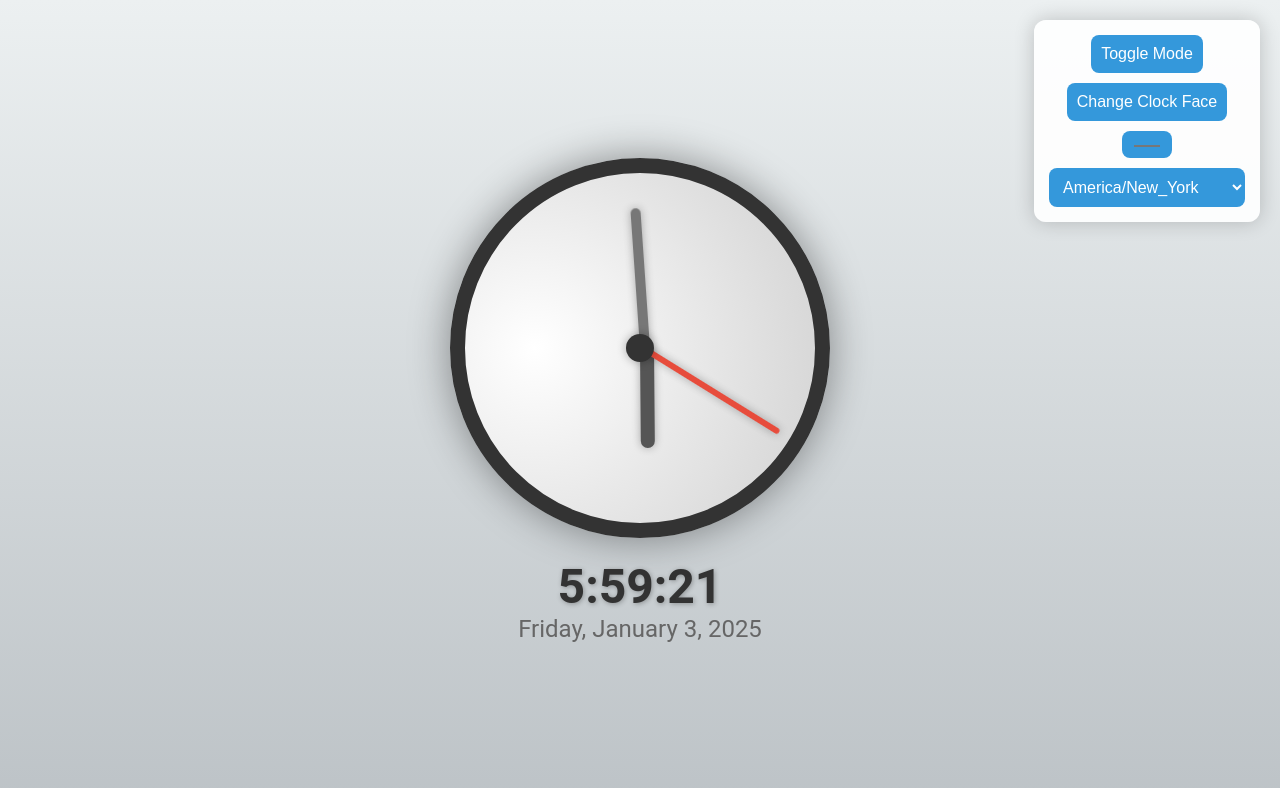
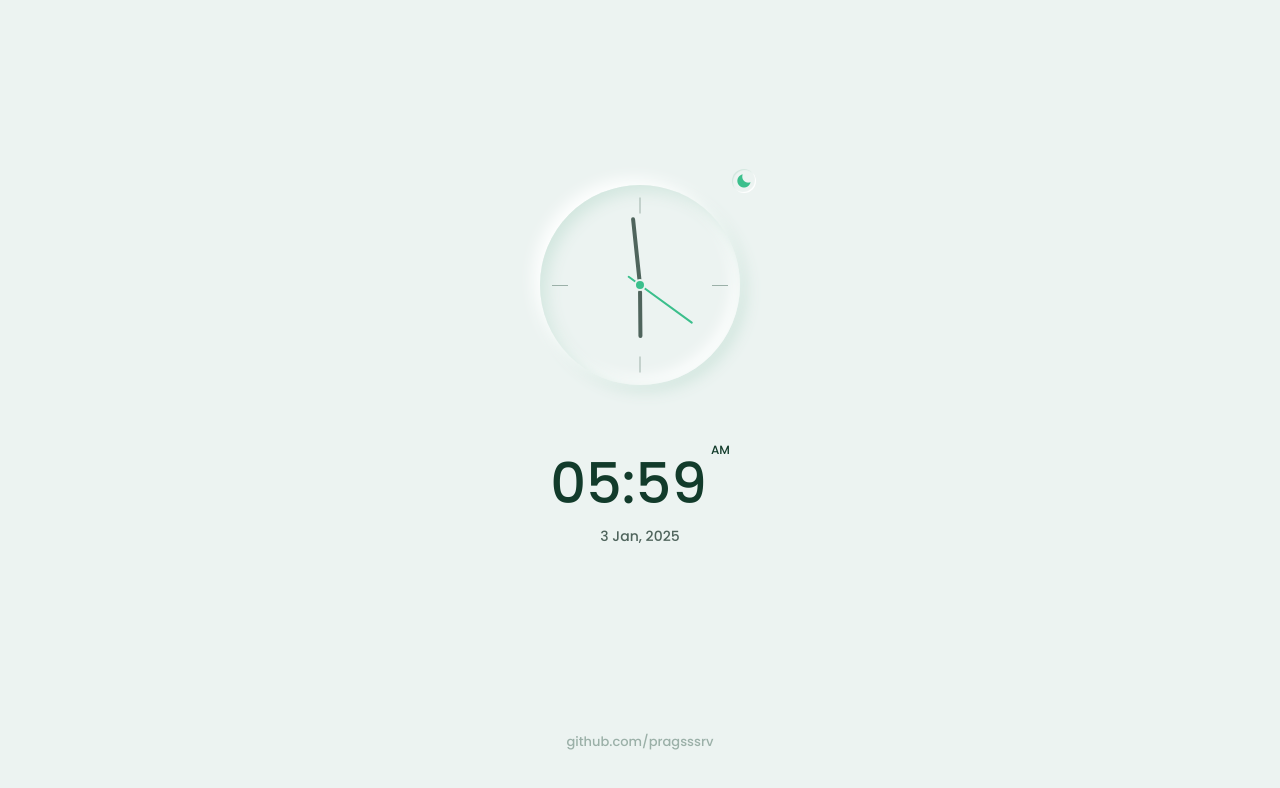
Before and after one commit to pragsssrv/Analog-Clock, a plain HTML site: page index.html in a window 1280 px wide. Drawn offline with nearby package versions, Linux system fonts and the light colour scheme.

Commit message:
Improved and cleaned the UI look on the website

```diff
--- a/index.html
+++ b/index.html
@@ -1,32 +1,64 @@
 <!DOCTYPE html>
 <html lang="en">
-<head>
-    <meta charset="UTF-8">
-    <meta name="viewport" content="width=device-width, initial-scale=1.0">
-    <title>Enhanced Analog Clock</title>
-    <link rel="stylesheet" href="styles.css">
-</head>
-<body>
-    <div class="settings-panel">
-        <button id="toggle-mode">Toggle Mode</button>
-        <button id="change-face">Change Clock Face</button>
-        <input type="color" id="color-picker" title="Pick Clock Color">
-        <select id="timezone-select">
-            <!-- Options for different timezones (populated by JavaScript) -->
-        </select>
-    </div>
-    <div class="clock-container">
-        <div class="clock">
-            <div class="hand hour-hand"></div>
-            <div class="hand minute-hand"></div>
-            <div class="hand second-hand"></div>
-            <div class="center-dot"></div>
+  <head>
+    <meta charset="UTF-8" />
+    <meta name="viewport" content="width=device-width, initial-scale=1.0" />
+
+    <link
+      rel="stylesheet"
+      href="https://cdn.jsdelivr.net/npm/boxicons@latest/css/boxicons.min.css"
+    />
+
+    <link rel="stylesheet" href="styles.css" />
+
+    <title>Clock Ui</title>
+  </head>
+  <body>
+    <section class="clock container">
+      <div class="clock__container grid">
+        <div class="clock__content grid">
+          <div class="clock__circle">
+            <span class="clock__twelve"></span>
+            <span class="clock__three"></span>
+            <span class="clock__six"></span>
+            <span class="clock__nine"></span>
+
+            <div class="clock__rounder"></div>
+            <div class="clock__hour" id="clock-hour"></div>
+            <div class="clock__minutes" id="clock-minutes"></div>
+            <div class="clock__seconds" id="clock-seconds"></div>
+
+            <div class="clock__theme">
+              <i class="bx bxs-moon" id="theme-button"></i>
+            </div>
+          </div>
+
+          <div>
+            <div class="clock__text">
+              <div class="clock__text-hour" id="text-hour"></div>
+              <div class="clock__text-minutes" id="text-minutes"></div>
+              <div class="clock__text-ampm" id="text-ampm"></div>
+            </div>
+
+            <div class="clock__date">
+              <!-- <span id="date-day-week"></span> -->
+              <span id="date-day"></span>
+              <span id="date-month"></span>
+              <span id="date-year"></span>
+            </div>
+          </div>
         </div>
-        <div class="digital-time-container">
-            <div class="digital-time">12:00:00</div>
-            <div class="date">July 11, 2024</div>
-        </div>
-    </div>
+
+        <a
+          href="https://github.com/pragsssrv"
+          target="_blank"
+          class="clock__logo"
+        >
+          github.com/pragsssrv
+        </a>
+      </div>
+    </section>
+
     <script src="script.js"></script>
-</body>
+  </body>
 </html>
--- a/script.js
+++ b/script.js
@@ -1,106 +1,87 @@
-document.addEventListener('DOMContentLoaded', function() {
-    const hourHand = document.querySelector('.hour-hand');
-    const minuteHand = document.querySelector('.minute-hand');
-    const secondHand = document.querySelector('.second-hand');
-    const digitalTime = document.querySelector('.digital-time');
-    const dateDisplay = document.querySelector('.date');
-    const clock = document.querySelector('.clock');
-    const colorPicker = document.getElementById('color-picker');
-    const toggleModeButton = document.getElementById('toggle-mode');
-    const changeFaceButton = document.getElementById('change-face');
-    const timezoneSelect = document.getElementById('timezone-select');
+const hour = document.getElementById('clock-hour'),
+      minutes = document.getElementById('clock-minutes'),
+      seconds = document.getElementById('clock-seconds')
 
-    function updateClock() {
-        const now = new Date();
-        const seconds = now.getSeconds();
-        const minutes = now.getMinutes();
-        const hours = now.getHours();
+const clock = () =>{
+    let date = new Date()
 
-        const secondDegrees = (seconds / 60) * 360;
-        const minuteDegrees = (minutes / 60) * 360 + (seconds / 60) * 6;
-        const hourDegrees = (hours % 12) / 12 * 360 + (minutes / 60) * 30;
+    let hh = date.getHours() * 30,
+        mm = date.getMinutes() * 6,
+        ss = date.getSeconds() * 6
 
-        secondHand.style.transform = `rotate(${secondDegrees}deg)`;
-        minuteHand.style.transform = `rotate(${minuteDegrees}deg)`;
-        hourHand.style.transform = `rotate(${hourDegrees}deg)`;
+    hour.style.transform = `rotateZ(${hh + mm / 12}deg)`
+    minutes.style.transform = `rotateZ(${mm}deg)`
+    seconds.style.transform = `rotateZ(${ss}deg)`
+}
+setInterval(clock, 1000) // 1000 = 1s
 
-        const hourFormat = hours % 12 || 12; // 12-hour format
-        const minuteFormat = minutes < 10 ? `0${minutes}` : minutes;
-        const secondFormat = seconds < 10 ? `0${seconds}` : seconds;
+const textHour = document.getElementById('text-hour'),
+      textMinutes = document.getElementById('text-minutes'),
+      textAmPm = document.getElementById('text-ampm'),
 
-        digitalTime.textContent = `${hourFormat}:${minuteFormat}:${secondFormat}`;
+      dateDay = document.getElementById('date-day'),
+      dateMonth = document.getElementById('date-month'),
+      dateYear = document.getElementById('date-year')
 
-        const options = { weekday: 'long', year: 'numeric', month: 'long', day: 'numeric' };
-        dateDisplay.textContent = now.toLocaleDateString('en-US', options);
+const clockText = () =>{
+    let date = new Date()
+
+    let hh = date.getHours(),
+        ampm,
+        mm = date.getMinutes(),
+        day = date.getDate(),
+        // dayweek = date.getDay(),
+        month = date.getMonth(),
+        year = date.getFullYear()
+
+    if(hh >= 12){
+        hh = hh - 12
+        ampm = 'PM'
+    }else{
+        ampm = 'AM'
     }
 
-    function toggleMode() {
-        document.body.classList.toggle('dark-mode');
-    }
+    if(hh == 0){hh = 12}
 
-    function changeClockFace() {
-        const faces = [
-            'radial-gradient(circle at 20%, #ffffff, #d1d1d1)',
-            'radial-gradient(circle at 20%, #ff7e5f, #feb47b)',
-            'linear-gradient(to right, #ff7e5f, #feb47b)',
-            'url("pattern1.png")',
-            'url("pattern2.png")'
-        ];
+    if(hh < 10){hh = `0${hh}`}
 
-        let newFace = faces[Math.floor(Math.random() * faces.length)];
-        clock.style.backgroundImage = newFace;
-    }
+    textHour.innerHTML = `${hh}:`
 
-    function changeClockColor() {
-        const selectedColor = colorPicker.value;
-        clock.style.background = selectedColor;
-    }
+    if(mm < 10){mm = `0${mm}`}
 
-    function updateTimezone() {
-        const selectedTimezone = timezoneSelect.value;
-        const now = new Date().toLocaleString('en-US', { timeZone: selectedTimezone });
-        const localNow = new Date(now);
-        const seconds = localNow.getSeconds();
-        const minutes = localNow.getMinutes();
-        const hours = localNow.getHours();
+    textMinutes.innerHTML = mm
 
-        const secondDegrees = (seconds / 60) * 360;
-        const minuteDegrees = (minutes / 60) * 360 + (seconds / 60) * 6;
-        const hourDegrees = (hours % 12) / 12 * 360 + (minutes / 60) * 30;
+    textAmPm.innerHTML = ampm
 
-        secondHand.style.transform = `rotate(${secondDegrees}deg)`;
-        minuteHand.style.transform = `rotate(${minuteDegrees}deg)`;
-        hourHand.style.transform = `rotate(${hourDegrees}deg)`;
+    let months = ['Jan', 'Feb', 'Mar', 'Apr', 'May', 'Jun', 'Jul', 'Aug', 'Sep', 'Oct', 'Nov', 'Dec']
 
-        const hourFormat = hours % 12 || 12;
-        const minuteFormat = minutes < 10 ? `0${minutes}` : minutes;
-        const secondFormat = seconds < 10 ? `0${seconds}` : seconds;
+    dateDay.innerHTML = day
+    dateMonth.innerHTML = `${months[month]},`
+    dateYear.innerHTML = year
+}
+setInterval(clockText, 1000) // 1000 = 1s
 
-        digitalTime.textContent = `${hourFormat}:${minuteFormat}:${secondFormat}`;
-    }
+const themeButton = document.getElementById('theme-button')
+const darkTheme = 'dark-theme'
+const iconTheme = 'bxs-sun'
 
-    // Populate timezone select options
-    function populateTimezones() {
-        const timezones = [
-            'America/New_York', 'America/Chicago', 'America/Denver', 'America/Los_Angeles',
-            'Europe/London', 'Europe/Paris', 'Europe/Berlin', 'Asia/Tokyo', 'Australia/Sydney'
-        ];
+const selectedTheme = localStorage.getItem('selected-theme')
+const selectedIcon = localStorage.getItem('selected-icon')
 
-        timezones.forEach(tz => {
-            const option = document.createElement('option');
-            option.value = tz;
-            option.textContent = tz;
-            timezoneSelect.appendChild(option);
-        });
+const getCurrentTheme = () => document.body.classList.contains(darkTheme) ? 'dark' : 'light'
+const getCurrentIcon = () => themeButton.classList.contains(iconTheme) ? 'bxs-moon' : 'bxs-sun'
 
-        timezoneSelect.addEventListener('change', updateTimezone);
-    }
+if (selectedTheme) {
+  // If the validation is fulfilled, we ask what the issue was to know if we activated or deactivated the dark
+  document.body.classList[selectedTheme === 'dark' ? 'add' : 'remove'](darkTheme)
+  themeButton.classList[selectedIcon === 'bxs-moon' ? 'add' : 'remove'](iconTheme)
+}
 
-    populateTimezones();
-    toggleModeButton.addEventListener('click', toggleMode);
-    changeFaceButton.addEventListener('click', changeClockFace);
-    colorPicker.addEventListener('input', changeClockColor);
-
-    setInterval(updateClock, 1000);
-    updateClock();  // Initial call to set clock immediately on load
-});
+themeButton.addEventListener('click', () => {
+    // Add or remove the dark / icon theme
+    document.body.classList.toggle(darkTheme)
+    themeButton.classList.toggle(iconTheme)
+    // We save the theme and the current icon that the user chose
+    localStorage.setItem('selected-theme', getCurrentTheme())
+    localStorage.setItem('selected-icon', getCurrentIcon())
+})
--- /dev/null
+++ b/styles.scss
@@ -0,0 +1,274 @@
+/*=============== GOOGLE FONTS ===============*/
+@import url('https://fonts.googleapis.com/css2?family=Poppins:wght@400;500&display=swap');
+
+/*=============== VARIABLES CSS ===============*/
+:root{
+    /*========== Colors ==========*/
+    --hue-color: 240;
+
+    --first-color: hsl(var(--hue-color), 53%, 49%);
+    --title-color: hsl(var(--hue-color), 53%, 15%);
+    --text-color: hsl(var(--hue-color), 12%, 35%);
+    --text-color-light: hsl(var(--hue-color), 12%, 65%);
+    --white-color: #FFF;
+    --body-color: hsl(var(--hue-color), 24%, 94%);
+
+    /*========== Font and typography ==========*/
+    --body-font: 'Poppins', sans-serif;
+
+    --biggest-font-size: 3rem;
+    --small-font-size: .813rem;
+    --smaller-font-size: .75rem;
+    --tiny-font-size: .625rem;
+
+    @media screen and (min-width: 968px){
+        --biggest-font-size: 3.5rem;
+        --small-font-size: .875rem;
+        --smaller-font-size: .813rem;
+        --tiny-font-size: .75rem;
+    }
+
+    /*========== Font weight ==========*/
+    --font-medium: 500;
+
+    /*========== Margenes Bottom ==========*/
+    --mb-0-25: .25rem;
+    --mb-1: 1rem;
+    --mb-1-5: 1.5rem;
+    --mb-2-5: 2.5rem;
+
+    /*========== z index ==========*/
+    --z-normal: 1;
+    --z-tooltip: 10;
+}
+
+/*========== Variables Dark theme ==========*/
+body.dark-theme{
+    --title-color: hsl(var(--hue-color), 12%, 95%);
+    --text-color: hsl(var(--hue-color), 12%, 75%);
+    --body-color: hsl(var(--hue-color), 10%, 16%);
+}
+
+/*========== Button Dark/Light ==========*/
+.clock__theme{
+    position: absolute;
+    top: -1rem;
+    right: -1rem;
+    display: flex;
+    padding: .25rem;
+    border-radius: 50%;
+    box-shadow: inset -1px -1px 1px hsla(var(--hue-color), 0%, 100%, 1),
+                inset 1px 1px 1px hsla(var(--hue-color), 30%, 86%, 1);
+    color: var(--first-color);
+    cursor: pointer;
+    transition: .4s; // For dark mode animation
+}
+
+/*========== Box shadow Dark theme ==========*/
+.dark-theme .clock__circle{
+    box-shadow: 6px 6px 16px hsla(var(--hue-color), 8%, 12%, 1),
+                -6px -6px 16px hsla(var(--hue-color), 8%, 20%, 1),
+                inset -6px -6px 16px hsla(var(--hue-color), 8%, 20%, 1),
+                inset 6px 6px 12px hsla(var(--hue-color), 8%, 12%, 1);
+}
+
+.dark-theme .clock__theme{
+    box-shadow: inset -1px -1px 1px hsla(var(--hue-color), 8%, 20%, 1),
+                inset 1px 1px 1px hsla(var(--hue-color), 8%, 12%, 1);
+}
+
+/*=============== BASE ===============*/
+*{
+    box-sizing: border-box;
+    padding: 0;
+    margin: 0;
+}
+
+body{
+    margin: 0;
+    font-family: var(--body-font);
+    background-color: var(--body-color);
+    color: var(--text-color);
+    transition: .4s; // For dark mode animation
+}
+
+a{
+    text-decoration: none;
+}
+
+/*=============== REUSABLE CSS CLASSES ===============*/
+.container{
+    max-width: 968px;
+    margin-left: var(--mb-1);
+    margin-right: var(--mb-1);
+}
+
+.grid{
+    display: grid;
+}
+
+/*=============== CLOCK ===============*/
+.clock{
+
+    &__container{
+        height: 100vh;
+        grid-template-rows: 1fr max-content;
+    }
+
+    &__circle{
+        position: relative;
+        width: 200px;
+        height: 200px;
+        box-shadow: -6px -6px 16px var(--white-color),
+                    6px 6px 16px hsla(var(--hue-color), 30%, 86%, 1),
+                    inset 6px 6px 16px hsla(var(--hue-color), 30%, 86%, 1),
+                    inset -6px -6px 16px var(--white-color);
+        border-radius: 50%;
+        justify-self: center;
+        display: flex;
+        justify-content: center;
+        align-items: center;
+        transition: .4s; // For dark mode animation
+    }
+    &__content{
+        align-self: center;
+        row-gap: 3.5rem;
+    }
+    &__twelve,
+    &__three,
+    &__six,
+    &__nine{
+        position: absolute;
+        width: 1rem;
+        height: 1px;
+        background-color: var(--text-color-light);
+    }
+    &__twelve,
+    &__six{
+        transform: translateX(-50%) rotate(90deg);
+    }
+    &__twelve{
+        top: 1.25rem;
+        left: 50%;
+    }
+    &__three{
+        top: 50%;
+        right: .75rem;
+    }
+    &__six{
+        bottom: 1.25rem;
+        left: 50%;
+    }
+    &__nine{
+        left: .75rem;
+        top: 50%;
+    }
+
+    &__rounder{
+        width: .75rem;
+        height: .75rem;
+        background-color: var(--first-color);
+        border-radius: 50%;
+        border: 2px solid var(--body-color);
+        z-index: var(--z-tooltip);
+    }
+    &__hour,
+    &__minutes,
+    &__seconds{
+        position: absolute;
+        display: flex;
+        justify-content: center;
+    }
+    &__hour{
+        width: 105px;
+        height: 105px;
+
+        &::before{
+            content: '';
+            position: absolute;
+            background-color: var(--text-color);
+            width: .25rem;
+            height: 3rem;
+            border-radius: .75rem;
+            z-index: var(--z-normal);
+        }
+    }
+    &__minutes{
+        width: 136px;
+        height: 136px;
+
+        &::before{
+            content: '';
+            position: absolute;
+            background-color: var(--text-color);
+            width: .25rem;
+            height: 4rem;
+            border-radius: .75rem;
+            z-index: var(--z-normal);
+        }
+    }
+    &__seconds{
+        width: 130px;
+        height: 130px;
+
+        &::before{
+            content: '';
+            position: absolute;
+            background-color: var(--first-color);
+            width: .125rem;
+            height: 5rem;
+            border-radius: .75rem;
+            z-index: var(--z-normal);
+        }
+    }
+
+    &__logo{
+        width: max-content;
+        justify-self: center;
+        margin-bottom: var(--mb-2-5);
+        font-size: var(--smaller-font-size);
+        font-weight: var(--font-medium);
+        color: var(--text-color-light);
+        transition: .3s;
+
+        &:hover{
+            color: var(--first-color);
+        }
+    }
+
+    &__text{
+        display: flex;
+        justify-content: center;
+
+        &-hour,
+        &-minutes{
+            font-size: var(--biggest-font-size);
+            font-weight: var(--font-medium);
+            color: var(--title-color);
+        }
+        &-ampm{
+            font-size: var(--tiny-font-size);
+            color: var(--title-color);
+            font-weight: var(--font-medium);
+            margin-left: var(--mb-0-25);
+        }
+    }
+    &__date{
+        text-align: center;
+        font-size: var(--small-font-size);
+        font-weight: var(--font-medium);
+    }
+}
+
+/*=============== MEDIA QUERIES ===============*/
+/* For large devices */
+@media screen and (min-width: 968px){
+    .container{
+        margin-left: auto;
+        margin-right: auto;
+    }
+
+    .clock__logo{
+        margin-bottom: 3rem;
+    }
+}
```
Also changed, not shown: styles.css.
